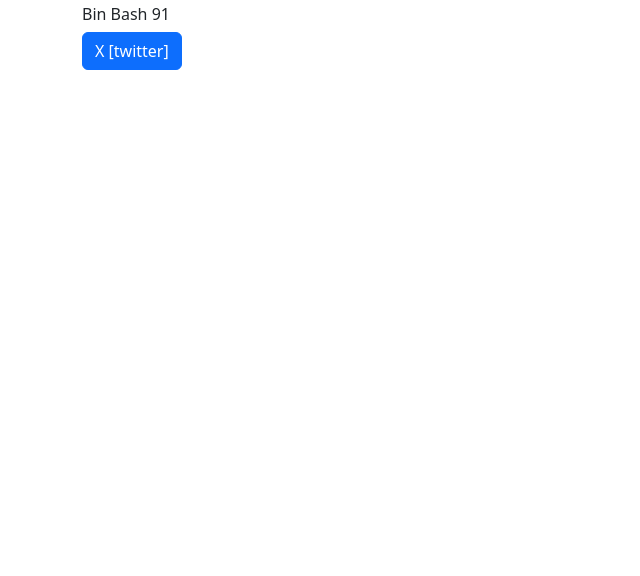
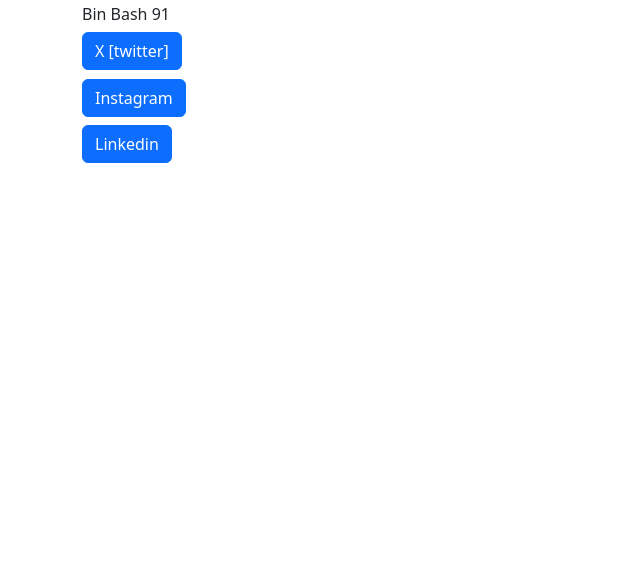
Before and after one commit to binbash91/binbash91.github.io, a plain HTML site: page index.html in a window 1280 px wide. Shown: the part 224-800 px from the top of the page, without its empty margins (0-640 px from the left). Drawn offline with nearby package versions, Linux system fonts and the light colour scheme.

Commit message:
Update insta and linkedin

```diff
--- a/index.html
+++ b/index.html
@@ -16,9 +16,9 @@
   <h4>Bin Bash 91</h4>
   <h5>Bin Bash 91</h5>
   <h6>Bin Bash 91</h6>
-<h3>
-  <a href="https://x.com/binbash91" class="btn btn-primary" target="_blank" role="button">X [twitter]</a>
-</h3>
+  <h3><a href="https://x.com/binbash91" class="btn btn-primary" target="_blank" role="button">X [twitter]</a></h3>
+  <h3><a href="https://www.instagram.com/binbash91" class="btn btn-primary" target="_blank" role="button">Instagram</a></h3>
+  <h3><a href="https://www.linkedin.com/in/bin-bash-6670813b1/" class="btn btn-primary" target="_blank" role="button">Linkedin</a></h3>
 
 </div>
 
```
